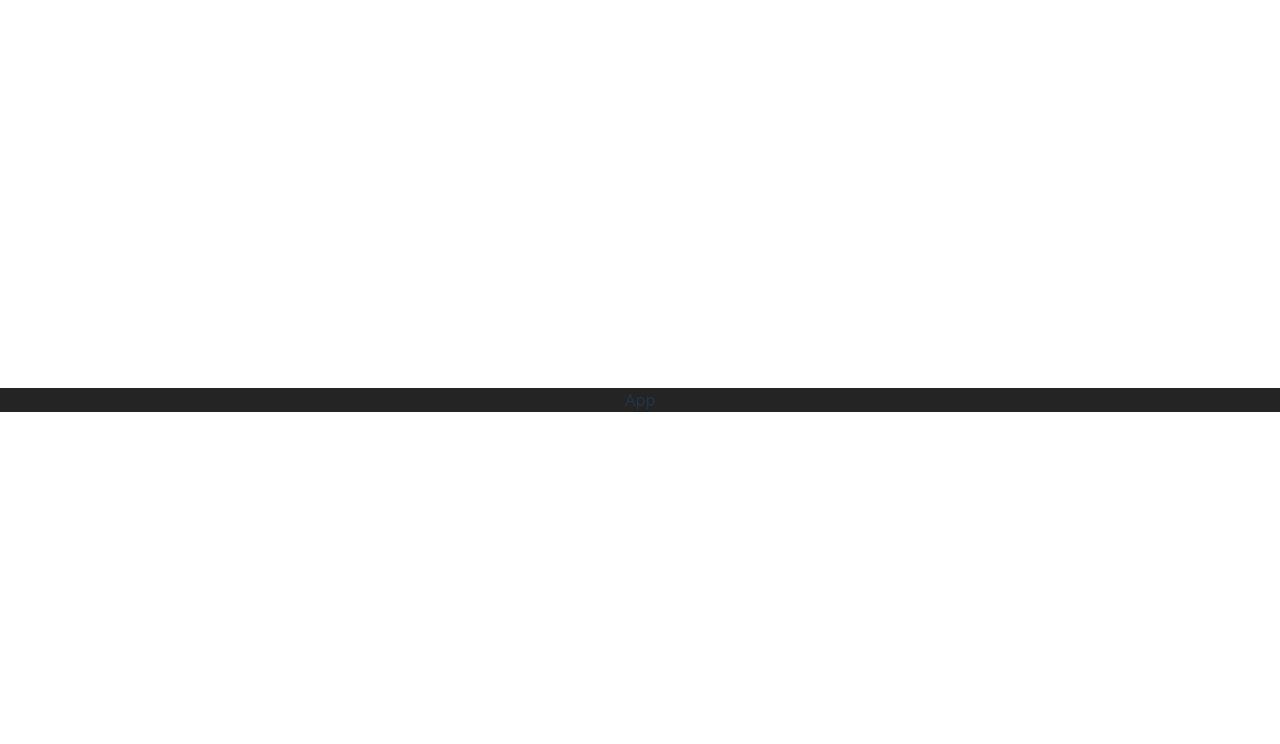
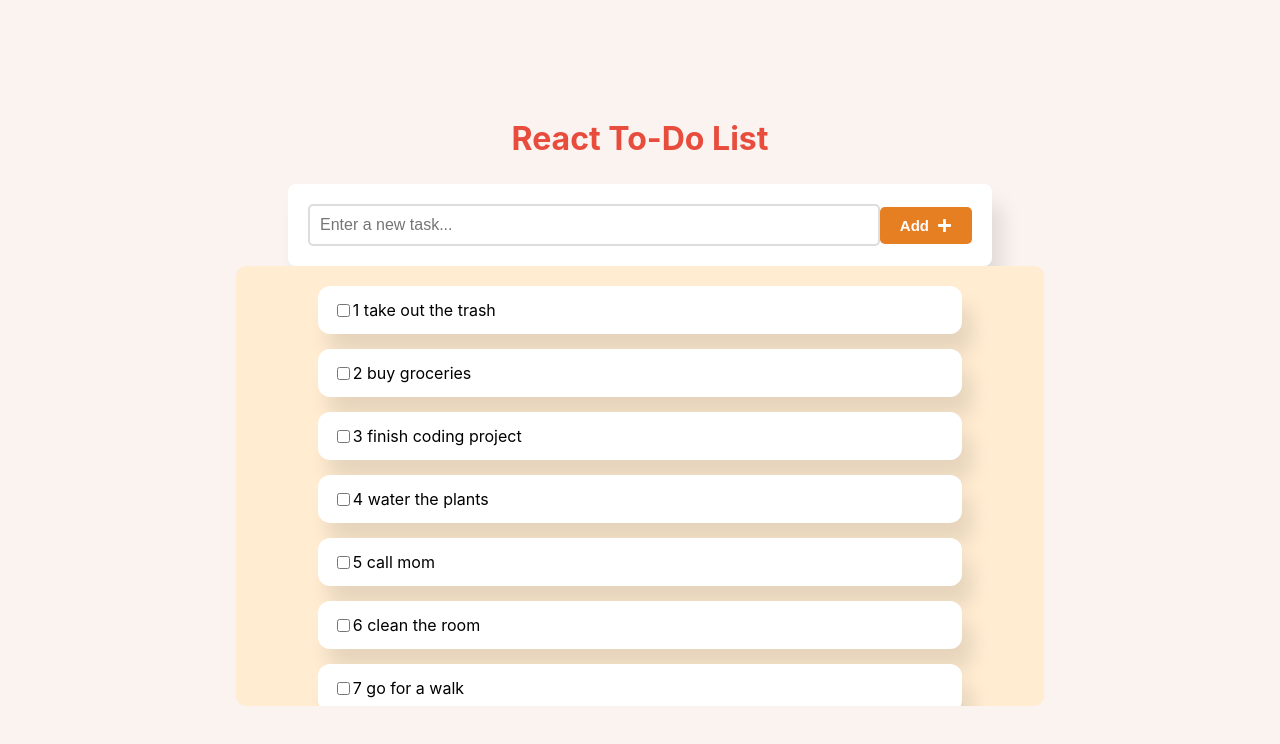
Before and after one commit to zamanmughal98/react-todo-list, a React (Vite) app: page / in a window 1280 px wide. Shown: the top 744 px of the page. Built offline with nearby package versions, Linux system fonts and the light colour scheme.

Commit message:
Continued working on the different components

```diff
--- a/package.json
+++ b/package.json
@@ -11,7 +11,8 @@
   },
   "dependencies": {
     "react": "^19.0.0",
-    "react-dom": "^19.0.0"
+    "react-dom": "^19.0.0",
+    "react-icons": "^5.5.0"
   },
   "devDependencies": {
     "@eslint/js": "^9.21.0",
@@ -22,6 +23,7 @@
     "eslint-plugin-react-hooks": "^5.1.0",
     "eslint-plugin-react-refresh": "^0.4.19",
     "globals": "^15.15.0",
+    "prettier": "3.5.3",
     "vite": "^6.2.0"
   }
 }
--- a/src/App.jsx
+++ b/src/App.jsx
@@ -1,9 +1,25 @@
-import './styles/App.css'
+import './styles/App.css';
+import { useState } from 'react';
+import { ToDoListData } from './components/data.js';
+import CreateNewTask from './components/CreateNewTask';
+const App = () => {
+    const [newTask, setNewTask] = useState('');
+    const handleChange = (e) => setNewTask(e.target.value);
 
-const App = () => {
-  return (
-    <div>App</div>
-  )
-}
+    return (
+        <>
+            <CreateNewTask value={newTask} onChangeHandler={handleChange} />
 
-export default App
+            <section className="viewTasksContainer">
+                {ToDoListData.map(({ id, title }) => (
+                    <li className="viewTaskItem" key={id}>
+                        <input type="checkbox" />
+                        {id} {title.toLocaleLowerCase()}
+                    </li>
+                ))}
+            </section>
+        </>
+    );
+};
+
+export default App;
--- /dev/null
+++ b/src/components/CreateNewTask.jsx
@@ -0,0 +1,31 @@
+import { FaPlus } from 'react-icons/fa';
+const CreateNewTask = ({ value, onChangeHandler }) => {
+    return (
+        <>
+            <h1 className="title">React To-Do List</h1>
+
+            <section className="createTaskContainer">
+                <input
+                    className="inputField"
+                    placeholder="Enter a new task..."
+                    type="text"
+                    name="inputTask"
+                    value={value}
+                    onChange={onChangeHandler}
+                    aria-label="New Task Input"
+                />
+
+                <button
+                    className="addButton"
+                    type="button"
+                    aria-label="Add Task">
+                    <span className="iconsWrapper">
+                        Add <FaPlus />
+                    </span>
+                </button>
+            </section>
+        </>
+    );
+};
+
+export default CreateNewTask;
--- a/src/components/data.js
+++ b/src/components/data.js
@@ -1,6 +1,9 @@
 export const ToDoListData = [
-    { id: 1, title: 'take out the trash', completed: false },
-    { id: 2, title: 'Task 2', completed: true },
-    { id: 3, title: 'Task 3', completed: false },
-
-]
+    {id: 1,title: 'take out the trash', isCompleted: false},
+    {id: 2,title: 'buy groceries', isCompleted: false},
+    {id: 3,title: 'finish coding project', isCompleted: false},
+    {id: 4,title: 'water the plants', isCompleted: false},
+    {id: 5,title: 'call mom', isCompleted: false},
+    {id: 6,title: 'clean the room', isCompleted: false},
+    {id: 7,title: 'go for a walk', isCompleted: false},
+  ];
--- a/src/styles/App.css
+++ b/src/styles/App.css
@@ -3,5 +3,93 @@
     max-width: inherit;
     margin: 0 auto;
     text-align: center;
-    background: #242424;
   }
+
+.createTaskContainer{
+  display: flex;
+  flex-direction: row;
+  justify-content: space-between;
+  align-items: center;
+
+  background:#fff;
+  border-radius: 8px;
+  box-shadow: 10px 20px 20px rgba(0, 0, 0, 0.1);
+
+  padding: 20px;
+  width: 55%;
+  margin-left: auto;
+  margin-right: auto;
+  box-sizing: border-box;
+
+}
+
+  .title {
+  color: #e74c3c;
+  text-align: center;
+  font-size: 2rem;
+  }
+
+  .inputField{
+  background: #fff;
+  color:black;
+  width: 100%;
+  padding: 10px;
+  border: 2px solid #ddd;
+  border-radius: 5px;
+  font-size: 1rem;
+  outline: none;
+  }
+  .inputField:focus {
+  border: 2px solid #e74c3c;
+  }
+
+.addButton {
+  background :#e67e22;
+  color: #fff;
+  border: none;
+  padding: 10px 20px;
+  border-radius: 5px;
+  cursor: pointer;
+  transition: ease-in-out 0.5s;
+  font-size: 15px;
+  font-weight: 600;
+}
+
+.addButton:hover {
+  background-color: #d35400;
+  transform: scale(1.1);
+}
+.iconsWrapper {
+  display: flex;
+  justify-content: center;
+  align-items: center;
+  gap: 0.5rem;
+}
+
+.viewTasksContainer{
+  background-color: #ffecd1;
+  border-radius: 10px;
+  padding: 20px;
+  max-height: 400px;
+  overflow-y: auto;
+  margin-left: auto;
+  margin-right: auto;
+  width: 60%;
+}
+.viewTaskItem{
+  background-color: #fff;
+  border-radius: 12px;
+  box-shadow: 10px 20px 20px rgba(0, 0, 0, 0.1);
+  margin-bottom: 15px;
+  padding: 12px 15px;
+  display: flex;
+  align-items: center;
+  position: relative;
+  width: 80%;
+  margin-left: auto;
+  margin-right: auto;
+  transition: transform 0.5s;
+}
+.viewTaskItem:hover{
+  transform: scale(1.2);
+}
--- a/src/styles/index.css
+++ b/src/styles/index.css
@@ -1,68 +1,20 @@
 :root {
-  font-family: Inter, system-ui, Avenir, Helvetica, Arial, sans-serif;
+  font-family: Inter, system-ui, Helvetica, Arial, sans-serif;
   line-height: 1.5;
   font-weight: 400;
   color-scheme: light dark;
-  color: rgba(255, 255, 255, 0.87);
-  background: #242424;
+  background: #faf3f0;
   font-synthesis: none;
   text-rendering: optimizeLegibility;
   -webkit-font-smoothing: antialiased;
   -moz-osx-font-smoothing: grayscale;
 }
 
-a {
-  font-weight: 500;
-  color: #646cff;
-  text-decoration: inherit;
-}
-
-a:hover {
-  color: #535bf2;
-}
-
 body {
+  color:black;
   margin: 0;
   display: flex;
   place-items: center;
   min-width: 320px;
   min-height: 100dvh;
 }
-
-h1 {
-  font-size: 3.2em;
-  line-height: 1.1;
-}
-
-button {
-  border-radius: 8px;
-  border: 1px solid transparent;
-  padding: 0.6em 1.2em;
-  font-size: 1em;
-  font-weight: 500;
-  font-family: inherit;
-  background: #1a1a1a;
-  cursor: pointer;
-  transition: border-color 1s;
-}
-
-button:hover {
-  border-color: #646cff;
-}
-button:focus,
-button:focus-visible {
-  outline: 4px auto -webkit-focus-ring-color;
-}
-
-@media (prefers-color-scheme: light) {
-  :root {
-    color: #213547;
-    background-color: #ffffff;
-  }
-  a:hover {
-    color: #747bff;
-  }
-  button {
-    background-color: #f9f9f9;
-  }
-}
```
Also changed, not shown: 2 other files (tests, documents, lock files or other folders).
